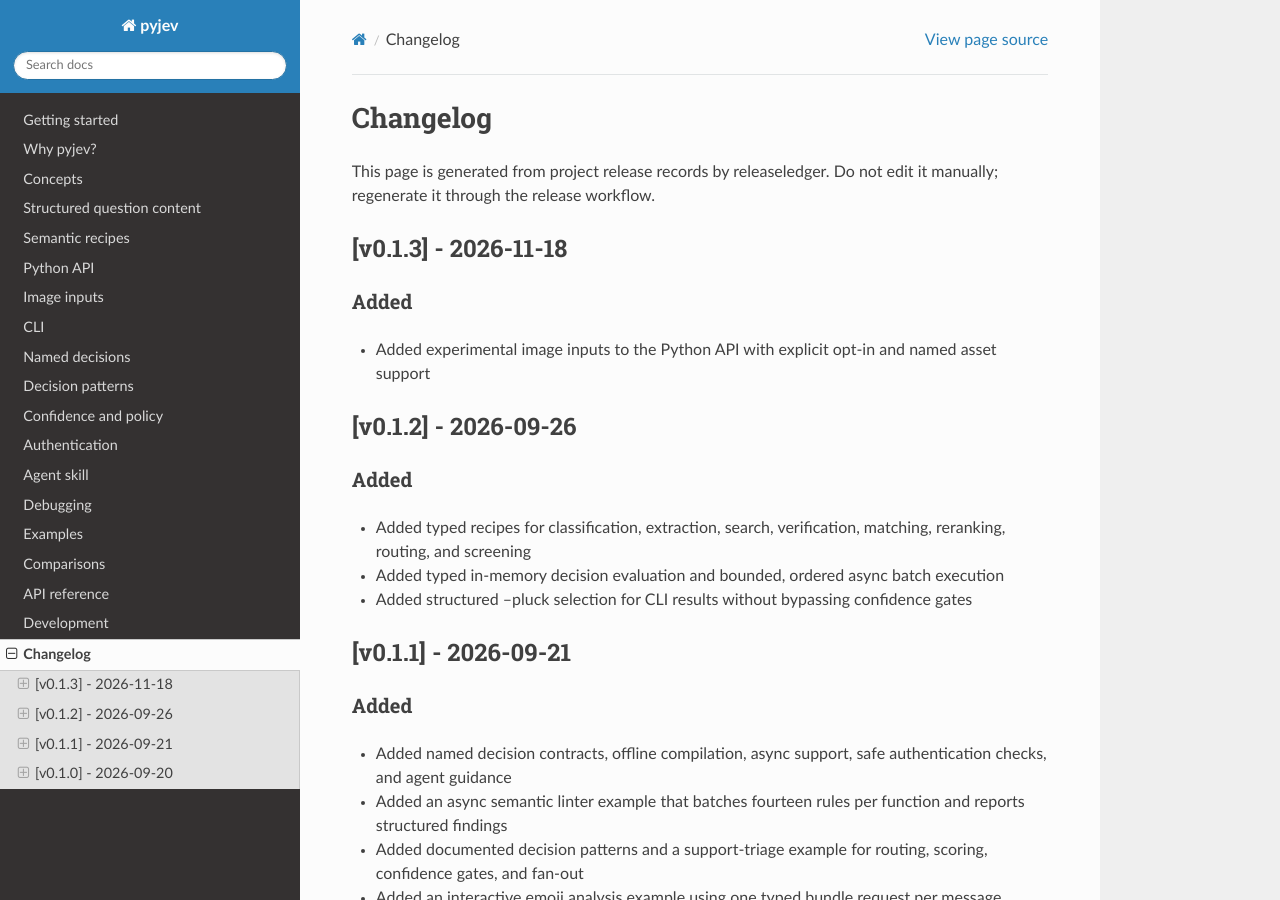
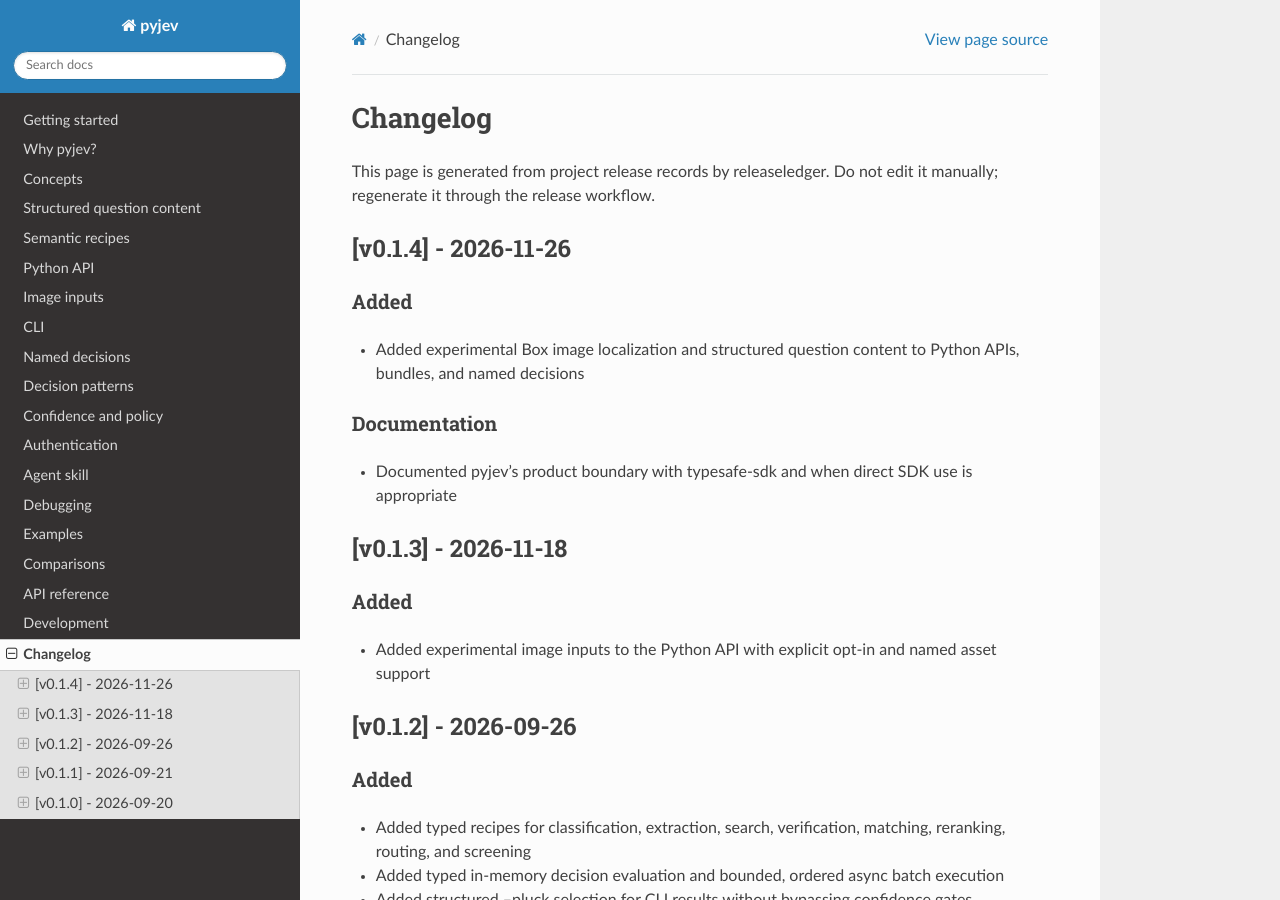
Before and after one commit to ledgerwerk/pyjev, a Sphinx documentation site: the page built from docs/changelog.md, in a window 1280 px wide and 900 px high. Built offline with Sphinx 7.4.7 and the Read the Docs theme 3.1.0, drawn with Linux system fonts in a browser that asks for light colours; the version number could not be read and is left out.

Commit message:
doc: changelog

```diff
--- a/docs/changelog.md
+++ b/docs/changelog.md
@@ -2,6 +2,18 @@
 
 This page is generated from project release records by releaseledger. Do not edit it
 manually; regenerate it through the release workflow.
+
+## [v0.1.4] - 2026-11-26
+
+### Added
+
+- Added experimental Box image localization and structured question content to Python APIs, bundles, and named decisions
+
+### Documentation
+
+- Documented pyjev's product boundary with typesafe-sdk and when direct SDK use is appropriate
+
+<!-- generated by releaseledger -->
 
 ## [v0.1.3] - 2026-11-18
 
```
Also changed, not shown: .ledger/releaseledger/data/ledgers/main/releases/v0.1.4/entries/entry-0001.md (added), .ledger/releaseledger/data/ledgers/main/releases/v0.1.4/entries/entry-0002.md (added), .ledger/releaseledger/data/ledgers/main/releases/v0.1.4/release.md (added), 9 other files.
